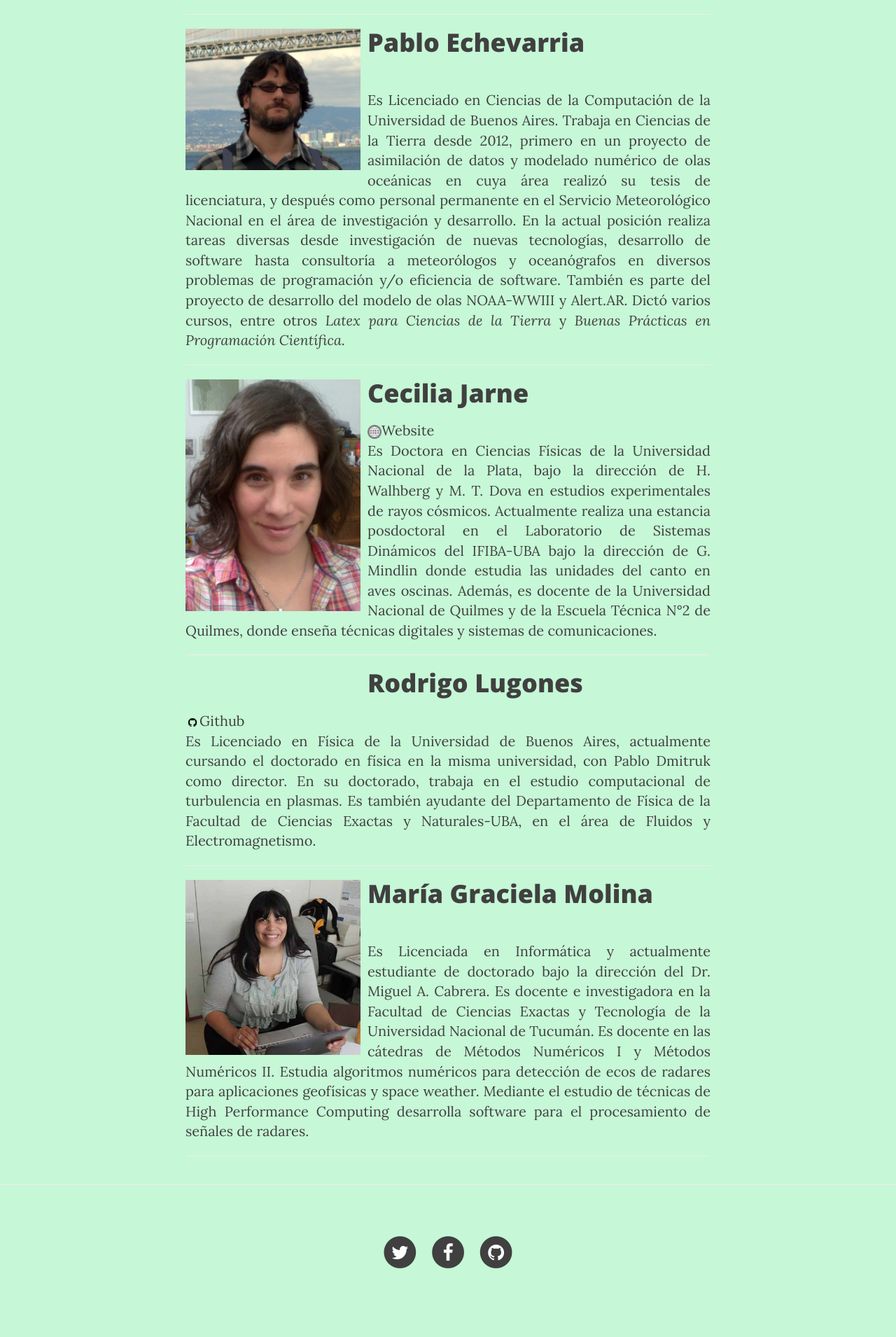
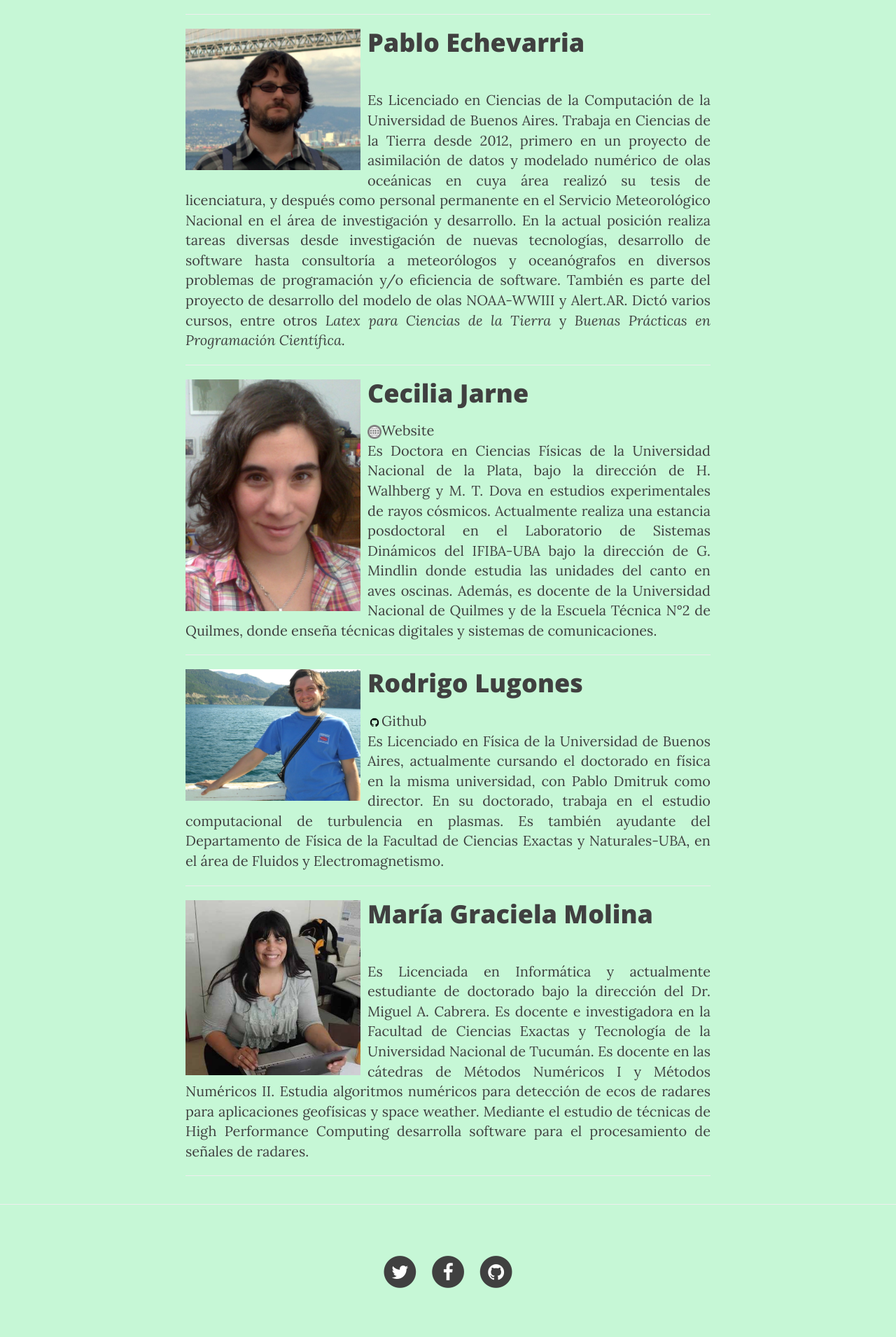
Before and after one commit to wtpc/wtpc.github.io, a Jekyll site: the page built from docentes.html, in a window 1280 px wide. Shown: the part 706-2616 px from the top of the page at 70% size. Built offline with Jekyll 4.4.1, drawn with Linux system fonts in a browser that asks for light colours; nearby versions of some CDN libraries; before the commit the page ends 2587 px from its top, so only the background shows below that.

Commit message:
Agregada foto de Rodrigo.

```diff
--- a/_data/members.yml
+++ b/_data/members.yml
@@ -29,7 +29,7 @@
 
 - name: Rodrigo Lugones
   role:
-  #img: http://www.clinamen.cl/Photogallery/slides/Guanaco-2291.jpg
+  img: /img/teachers/foto_rodrigo.jpg
   github: rlugones
   gplus:
   bio: Es Licenciado en Física de la Universidad de Buenos Aires, actualmente cursando el doctorado en física en la misma universidad, con Pablo Dmitruk como director. En su doctorado, trabaja en el estudio computacional de turbulencia en plasmas. Es también ayudante del Departamento de Física de la Facultad de Ciencias Exactas y Naturales-UBA, en el área de Fluidos y Electromagnetismo.
```
Also changed, not shown: img/teachers/foto_rodrigo.jpg (added).
